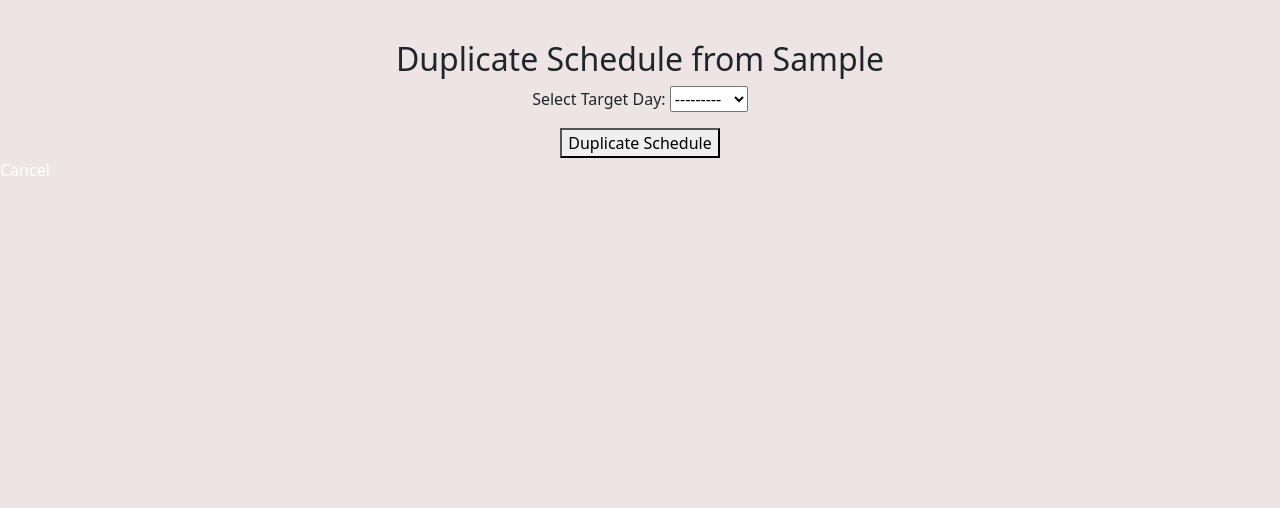
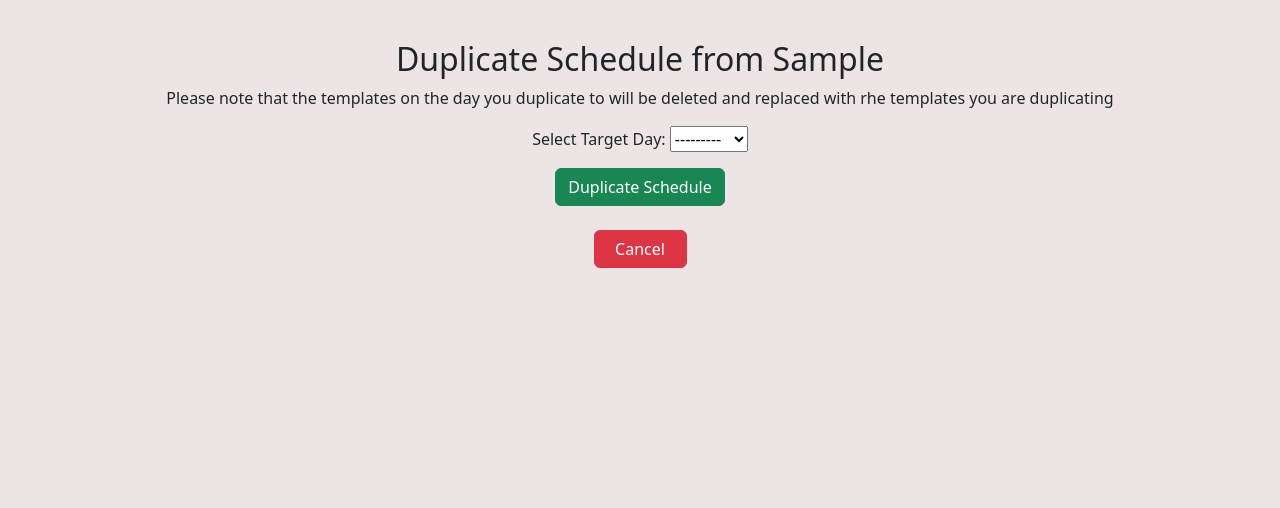
Before and after one commit to judewoolls/ClassifyBooking, a Django app: page /booking/template/duplicate_schedule/1/ in a window 1280 px wide. Shown: the part 56-564 px from the top of the page. Run offline with Django 4.2, Linux system fonts and the light colour scheme; a user stored in the database is signed in; tables that the repository leaves empty hold one stand-in row (values such as "Sample post").

Commit message:
add styling changes and a cancel button to the duplicate templates form template file

```diff
--- a/booking/templates/booking/duplicate_template_schedule.html
+++ b/booking/templates/booking/duplicate_template_schedule.html
@@ -1,12 +1,16 @@
 {% extends "base.html" %}
 {% block content %}
   <h2>Duplicate Schedule from {{ source_day }}</h2>
+  <p>Please note that the templates on the day you duplicate to will be deleted and replaced with rhe templates you are duplicating</p>
 
-  <form method="post">
+  <form method="post" class="mb-4">
     {% csrf_token %}
     {{ form.as_p }}
-    <button type="submit">Duplicate Schedule</button>
+    <button type="submit" class="btn btn-success">Duplicate Schedule</button>
   </form>
-
-  <a href="{% url 'schedule' day_id=source_day.id %}">Cancel</a>
+  <div class="container d-flex justify-content-center mt-4">
+    <div class="row col-1">
+        <a href="{% url 'schedule' day_id=source_day.id %}" class="btn btn-danger">Cancel</a>
+    </div>
+  </div>
 {% endblock %}
```
Also changed, not shown: test.db.
